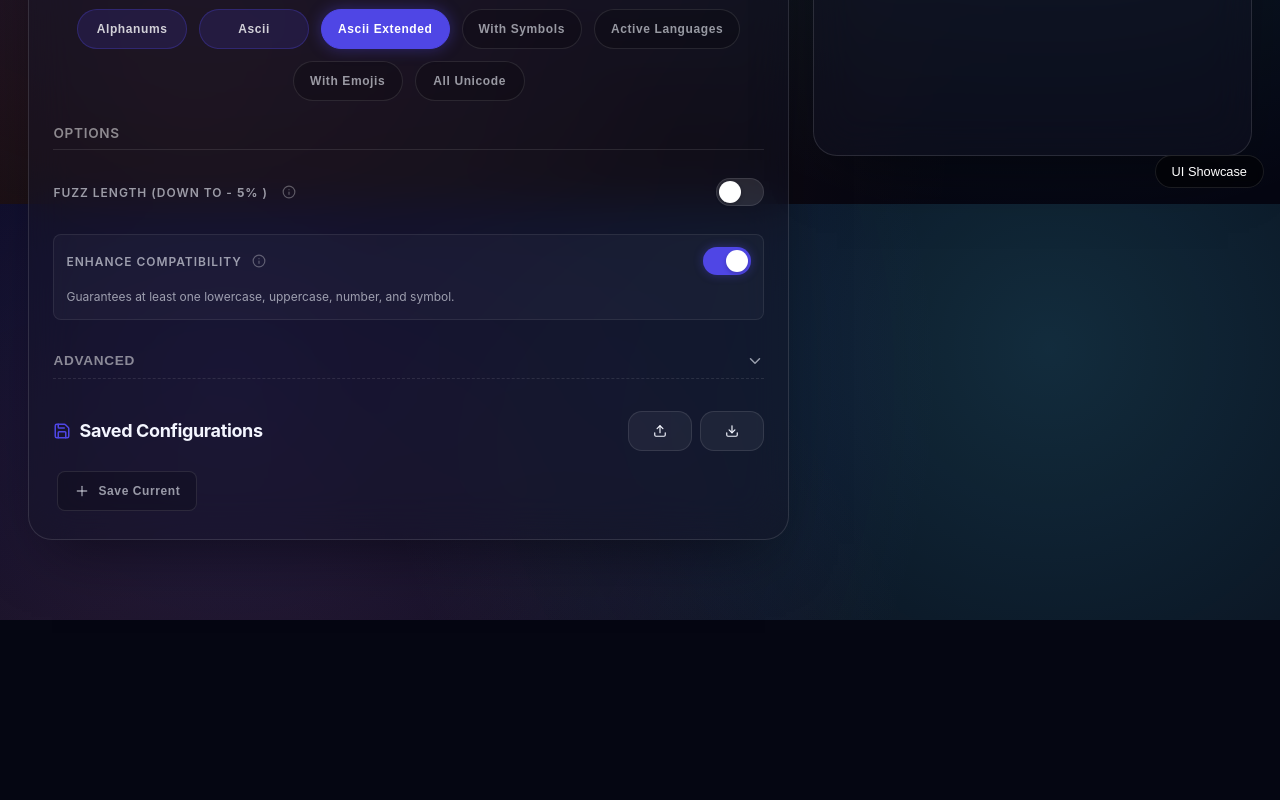
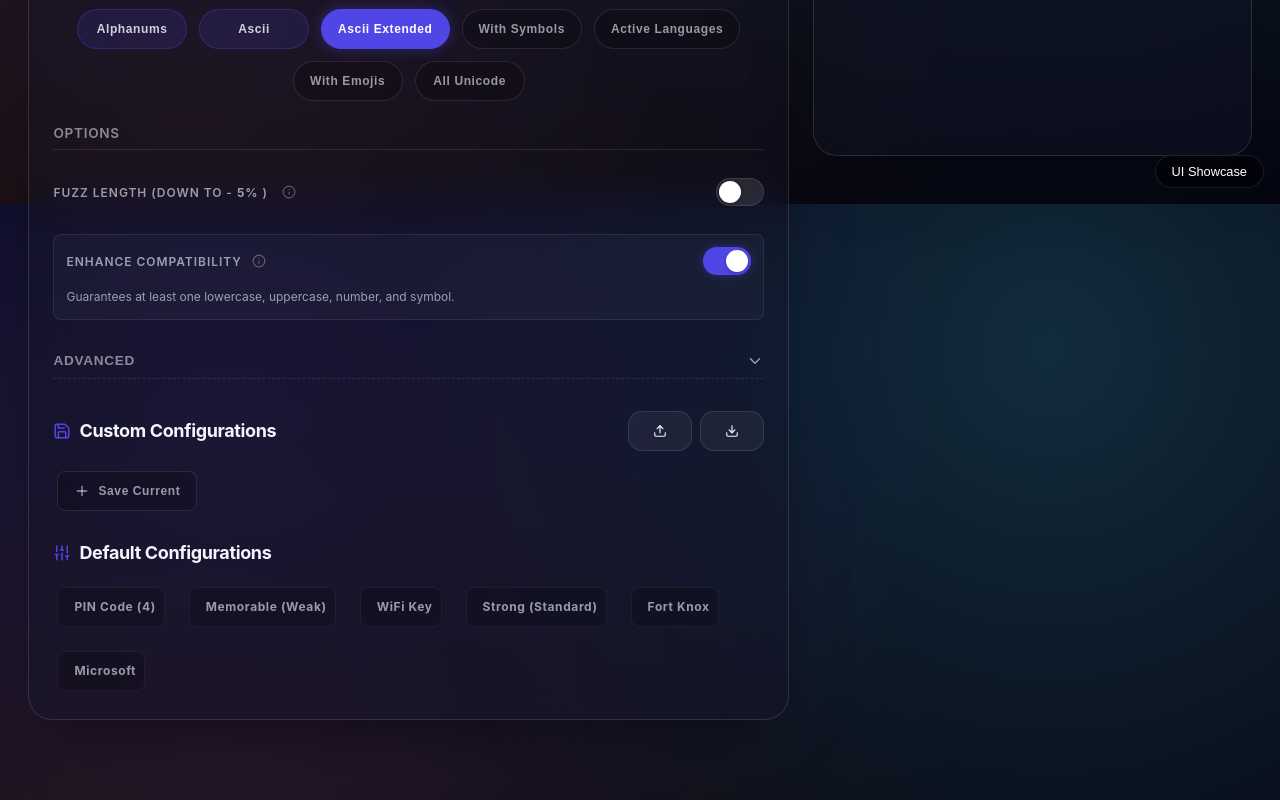
Before and after one commit to WireSwarm/UnknownSecret, a React (Vite) app: page / in a window 1280 px wide. Shown: the part 596-1396 px from the top of the page. Before the commit the page ends 1216 px from the top, so only its background shows below. Built offline with nearby package versions, Linux system fonts and the light colour scheme; a web font is replaced by a local one.

Commit message:
feat : Miltiple preset file / server side

```diff
--- /dev/null
+++ b/public/data/default_presets/core.json
@@ -0,0 +1,62 @@
+[
+    {
+        "name": "PIN Code (4)",
+        "activeSet": "alphanums",
+        "configDiff": {
+            "length": 4,
+            "tokens": [
+                "alphanums"
+            ],
+            "ensureCommon": false,
+            "customCharset": "0123456789",
+            "standardCharsetDisabled": true
+        }
+    },
+    {
+        "name": "Memorable (Weak)",
+        "activeSet": "alphanums",
+        "configDiff": {
+            "length": 12,
+            "tokens": [
+                "alphanums"
+            ],
+            "exclude": "0123456789",
+            "ensureCommon": false
+        }
+    },
+    {
+        "name": "WiFi Key",
+        "activeSet": "alphanums",
+        "configDiff": {
+            "length": 24,
+            "tokens": [
+                "alphanums"
+            ],
+            "exclude": "0OIl1",
+            "maxPossible": 64
+        }
+    },
+    {
+        "name": "Strong (Standard)",
+        "activeSet": "ascii",
+        "configDiff": {
+            "length": 20,
+            "tokens": [
+                "ascii"
+            ]
+        }
+    },
+    {
+        "name": "Fort Knox",
+        "activeSet": "symbols_set",
+        "configDiff": {
+            "length": 64,
+            "tokens": [
+                "symbols_set"
+            ],
+            "randomLength": true,
+            "lengthDeviation": 10,
+            "isPostQuantum": true
+        }
+    }
+]
--- /dev/null
+++ b/public/data/default_presets/index.json
@@ -0,0 +1,6 @@
+{
+    "files": [
+        "core.json",
+        "services.json"
+    ]
+}
--- /dev/null
+++ b/public/data/default_presets/services.json
@@ -0,0 +1,14 @@
+[
+    {
+        "name": "Microsoft",
+        "activeSet": "ascii",
+        "configDiff": {
+            "length": 128,
+            "tokens": [
+                "ascii"
+            ],
+            "ensureCommon": false,
+            "customCharset": "0123456789"
+        }
+    }
+]
--- a/src/components/generator/GeneratorPanel.jsx
+++ b/src/components/generator/GeneratorPanel.jsx
@@ -100,6 +100,7 @@ export function GeneratorPanel({ onCopyPassword }) {
     const [isEditingWeight, setIsEditingWeight] = useState(false); // State for editing custom charset weight
     const [isDraggingOver, setIsDraggingOver] = useState(false); // Track drag state for import drop zone
     const [importConflict, setImportConflict] = useState(null); // { duplicates: [...], newOnly: [...], all: [...] }
+    const [defaultPresets, setDefaultPresets] = useState([]); // Default presets loaded from JSON
 
     // Effect to track Shift key globally
     useEffect(() => {
@@ -128,6 +129,44 @@ export function GeneratorPanel({ onCopyPassword }) {
     useEffect(() => {
         setSliderLength(config.length);
     }, [config.length]);
+
+    // Load default presets from JSON files in the default_presets folder
+    useEffect(() => {
+        const loadDefaultPresets = async () => {
+            try {
+                // Load the index file that lists all preset files
+                const indexRes = await fetch('/data/default_presets/index.json');
+                const index = await indexRes.json();
+
+                // Load all preset files listed in the index
+                const allPresets = [];
+                for (const filename of index.files) {
+                    try {
+                        const res = await fetch(`/data/default_presets/${filename}`);
+                        const presets = await res.json();
+
+                        // Process each preset: generate ID and reconstruct full config from configDiff
+                        const processedPresets = presets.map(p => ({
+                            id: `def_${p.name.toLowerCase().replace(/[^a-z0-9]/g, '_')}`,
+                            name: p.name,
+                            activeSet: p.activeSet,
+                            config: { ...DEFAULT_CONFIG, ...p.configDiff }
+                        }));
+
+                        allPresets.push(...processedPresets);
+                    } catch (err) {
+                        console.error(`Failed to load preset file ${filename}:`, err);
+                    }
+                }
+
+                setDefaultPresets(allPresets);
+            } catch (err) {
+                console.error('Failed to load default presets index:', err);
+            }
+        };
+
+        loadDefaultPresets();
+    }, []);
 
     // --- SCRAMBLE EFFECT LOOP ---
     useEffect(() => {
@@ -1471,9 +1510,9 @@ export function GeneratorPanel({ onCopyPassword }) {
                         </div>
                     )}
                     <div className="flex justify-between items-center">
-                        <h3 className="text-lg font-bold flex items-center gap-2">
+                        <h3 className="text-lg font-bold flex items-center gap-2" id="custom-configs-title">
                             <Save size={18} className="text-primary" />
-                            Saved Configurations
+                            Custom Configurations
                         </h3>
 
                         <div className="flex items-center gap-2">
@@ -1713,6 +1752,80 @@ export function GeneratorPanel({ onCopyPassword }) {
                         </p>
                     )}
                 </div>
+
+                {/* Section 3: Default Configurations */}
+                {defaultPresets.length > 0 && (
+                    <div className="flex flex-col gap-4" id="default-presets-section">
+                        <h3 className="text-lg font-bold flex items-center gap-2" id="default-configs-title">
+                            <Sliders size={18} className="text-primary" />
+                            Default Configurations
+                        </h3>
+
+                        <div className="flex flex-wrap gap-6 items-center" id="default-presets-list" style={{ padding: '0.25rem' }}>
+                            {defaultPresets.map(preset => {
+                                const isActive = activePresetId === preset.id;
+                                return (
+                                    <div
+                                        key={preset.id}
+                                        id={`default-preset-${preset.id}`}
+                                        onClick={() => loadPreset(preset)}
+                                        className="group relative flex items-center gap-4 rounded-lg cursor-pointer select-none overflow-hidden preset-item"
+                                        style={{
+                                            paddingLeft: '1rem',
+                                            paddingRight: '0.5rem',
+                                            height: '2.5rem',
+                                            background: isActive
+                                                ? 'linear-gradient(90deg, rgba(var(--primary-rgb), 0.15), rgba(var(--secondary-rgb), 0.05))'
+                                                : 'rgba(0, 0, 0, 0.2)',
+                                            border: isActive
+                                                ? '1px solid rgba(var(--primary-rgb), 0.5)'
+                                                : '1px solid rgba(255, 255, 255, 0.05)',
+                                            boxShadow: isActive
+                                                ? '0 0 20px rgba(var(--primary-rgb), 0.15), inset 0 0 10px rgba(var(--primary-rgb), 0.05)'
+                                                : 'none',
+                                            transform: isActive ? 'scale(1.05)' : 'scale(1)',
+                                            transition: 'all 0.2s ease'
+                                        }}
+                                        onMouseEnter={(e) => {
+                                            if (!isActive) {
+                                                e.currentTarget.style.transform = 'scale(1.1)';
+                                                e.currentTarget.style.borderColor = 'rgba(255, 255, 255, 0.15)';
+                                            }
+                                        }}
+                                        onMouseLeave={(e) => {
+                                            if (!isActive) {
+                                                e.currentTarget.style.transform = 'scale(1)';
+                                                e.currentTarget.style.borderColor = 'rgba(255, 255, 255, 0.05)';
+                                            }
+                                        }}
+                                    >
+                                        {isActive && (
+                                            <div style={{
+                                                position: 'absolute',
+                                                left: 0,
+                                                top: 0,
+                                                bottom: 0,
+                                                width: '2px',
+                                                background: 'var(--primary)',
+                                                boxShadow: '0 0 8px var(--primary)'
+                                            }}></div>
+                                        )}
+
+                                        <span
+                                            className="text-xs font-bold tracking-wider uppercase"
+                                            style={{
+                                                color: isActive ? 'white' : 'var(--text-muted)',
+                                                textShadow: isActive ? '0 0 10px rgba(255,255,255,0.3)' : 'none'
+                                            }}
+                                        >
+                                            {preset.name}
+                                        </span>
+                                    </div>
+                                );
+                            })}
+                        </div>
+                    </div>
+                )}
             </GlassCard>
         </div >
     );
```
